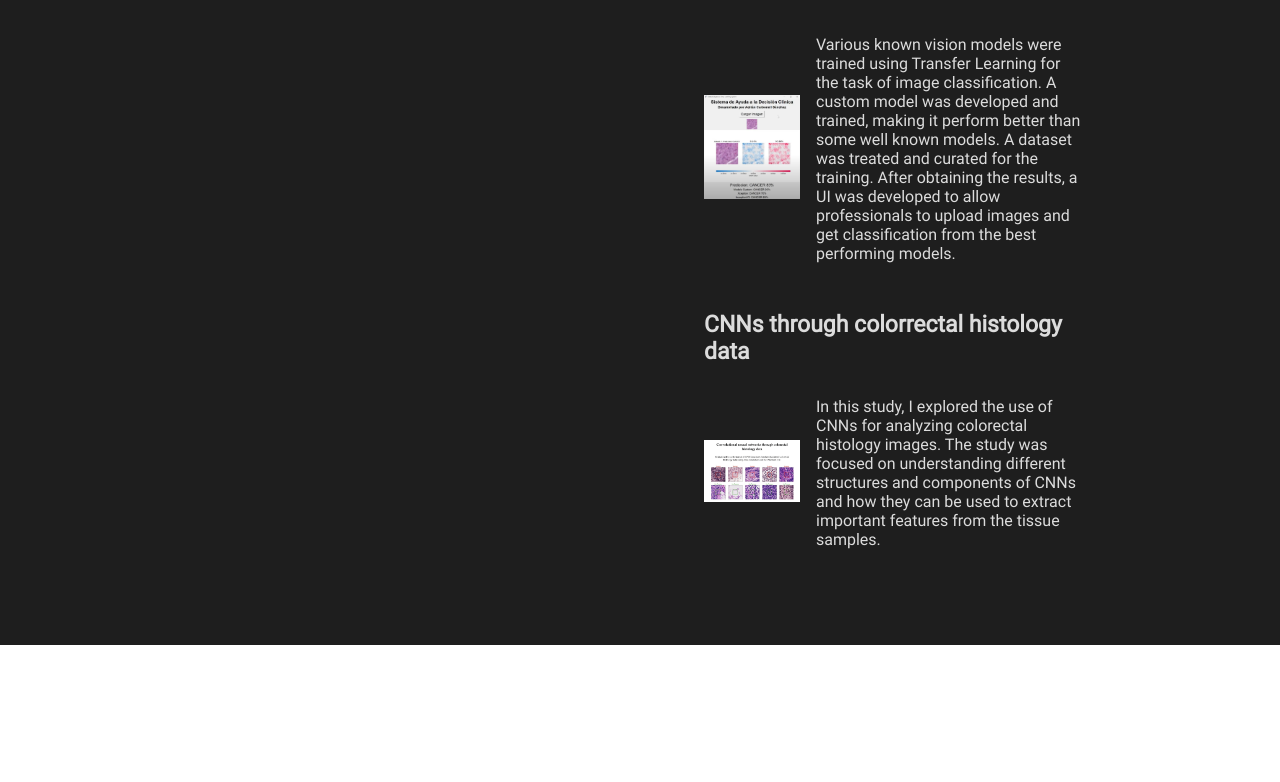
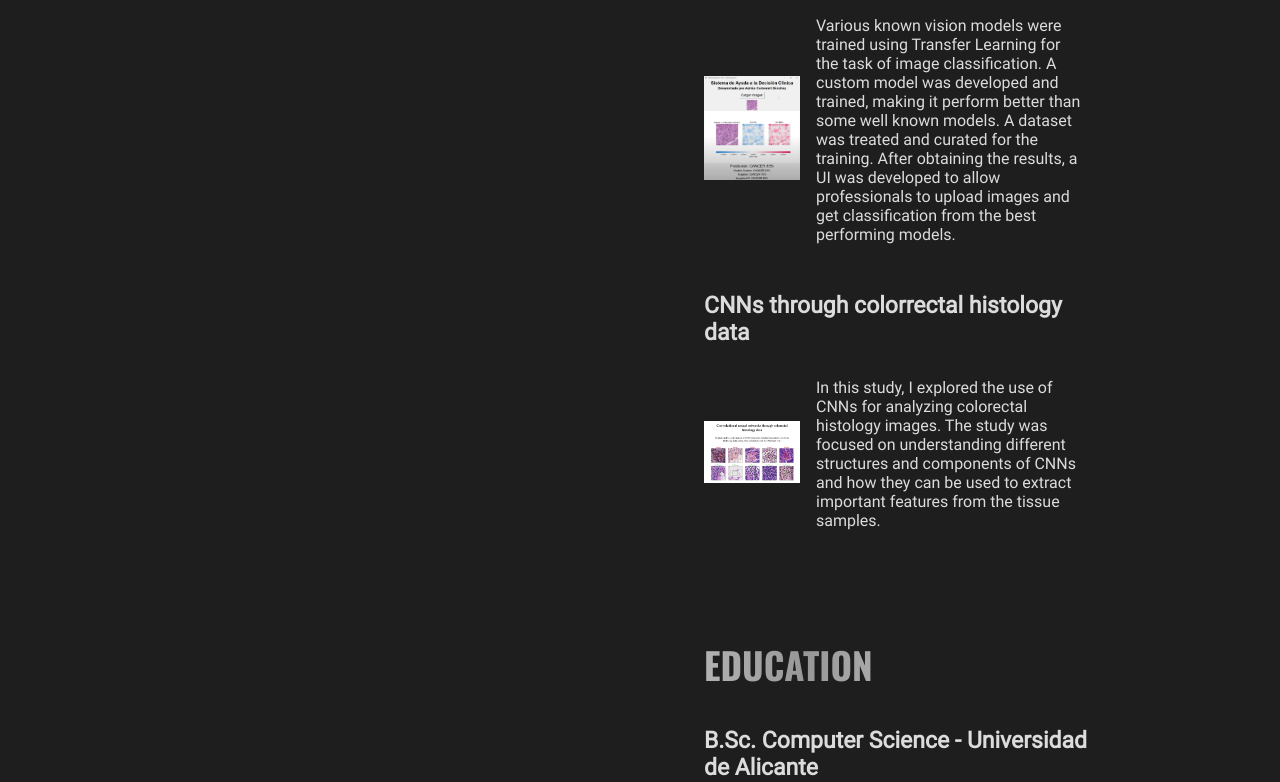
Before and after one commit to Acs176/portfolio-frontend, a React (Create React App) app: page / in a window 1280 px wide. Shown: the part 2009-2791 px from the top of the page. Before the commit the page ends 2654 px from the top, so only its background shows below. Built offline with nearby package versions, Linux system fonts and the light colour scheme.

Commit message:
added education section, fixed sticky titles, added final aos effects, disabled on phone

```diff
--- a/src/App.css
+++ b/src/App.css
@@ -230,6 +230,12 @@ body {
   gap: 2rem;
 }
 
+/* EDUCATION */
+
+.education-section {
+  gap: 1.5rem;
+}
+
 
 
 
--- a/src/App.js
+++ b/src/App.js
@@ -15,11 +15,16 @@ function App() {
   const extraRef = useRef();
   const [isProjectsVisible, projRef] = useVisibility();
   const [isExperienceVisible, expRef] = useVisibility();
+  const [isEducationVisible, eduRef] = useVisibility();
   const [isSticky] = useStickiness(expRef, projRef);
-  const [isProjSticky] = useStickiness(projRef, extraRef);
+  const [isProjSticky] = useStickiness(projRef, eduRef);
+  const [isEduSticky] = useStickiness(eduRef, extraRef)
 
   useEffect(() => {
-    AOS.init({});
+    AOS.init({
+      disable: 'phone',
+      once: true
+    });
   }, []);
 
   return (
@@ -173,7 +178,11 @@ function App() {
           </div>
           </Element>
           <Element name="projects">
-          <div className='experience-section flex-col'>
+          <div
+          className='experience-section flex-col'
+          data-aos="fade-left"
+          data-aos-duration="1500"
+          >
             <div className={isProjSticky ? 'sticky' : ''}>
             <h2 ref={projRef} className={isProjectsVisible ? 'highlight oswald title' : 'oswald title'}>PROJECTS</h2>
             </div>
@@ -208,6 +217,36 @@ used to extract important features from the tissue samples.</p>
               </div>
           </div>
           </Element>
+
+          <Element name="education">
+          <div
+          className='education-section flex-col'
+          data-aos="fade-left"
+          data-aos-duration="1500"
+          >
+            <div className={isEduSticky ? 'sticky' : ''}>
+            <h2 ref={eduRef} className={isEducationVisible ? 'highlight oswald title' : 'oswald title'}>EDUCATION</h2>
+            </div>
+
+            <div className='study flex-col soft-white-2'>
+              <p className='sub-title'>
+              B.Sc. Computer Science - Universidad de Alicante
+              </p>
+              <div className='study-content'>
+                <p className='paragraph'>Sept 2019 - June 2023</p>
+              </div>
+            </div>
+            <div className='study flex-col soft-white-2'>
+              <p className='sub-title'>
+              (Erasmus+) Software Engineering - University of Skövde
+              </p>
+              <div className='study-content'>
+                <p className='paragraph'>Sept 2021 - Jan 2022.</p>
+
+              </div>
+              </div>
+          </div>
+          </Element>
         </div>
       </div>
     </div>
--- a/src/generic.css
+++ b/src/generic.css
@@ -50,7 +50,7 @@
 
 .title {
     font-size: clamp(1.9rem, 5vw,2.3rem);
-    padding-block: 1rem;
+    padding-block: 0.7rem !important;
 }
 
 .active-nav{
@@ -75,8 +75,10 @@
     background-color: #1e1e1ec7;
     backdrop-filter: blur(6px);
 }
+
+/* Para evitar popping */
 .sticky + .job {
-    padding-top: 120px;
+    padding-top: 100px;
 }
 .sticky + .project {
     padding-top: 120px;
```
